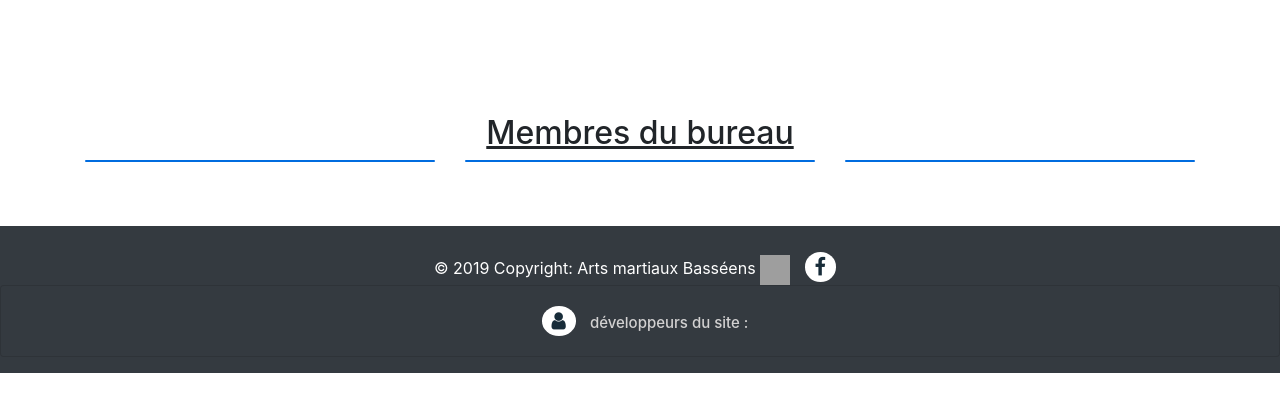
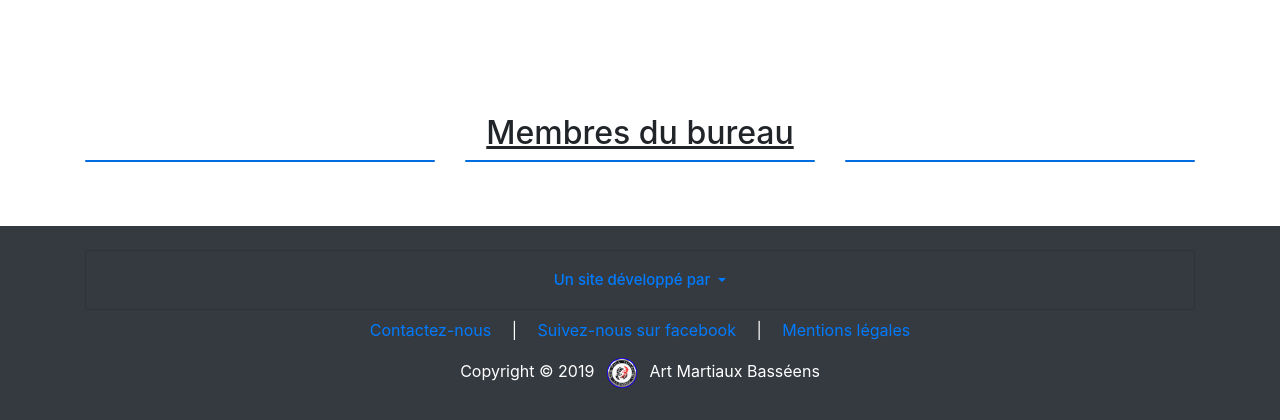
Before and after one commit to projetamb/projetamb, a Symfony app: template templates/club/club.html.twig in a window 1280 px wide. Shown: the part 1062-1482 px from the top of the page. Before the commit the page ends 1435 px from the top, so only its background shows below. Run offline with Twig, Linux system fonts and the light colour scheme; the template is opened without the code that fills it, so the values that code supplies are empty; some libraries are stand-ins or nearby versions; grey boxes are pictures that could not be loaded.

Commit message:
correction du footer

```diff
--- a/templates/_footer.html.twig
+++ b/templates/_footer.html.twig
@@ -1,77 +1,95 @@
-<footer class="page-footer font-small pt-12 bg-dark" id="myFooter">
-
-        <div class="footer-copyright text-center py-3">© 2019 Copyright: Arts martiaux Basséens
-         <img src="{{ asset('img/logo_rond_krav_version_final.jpg') }}" width="30" height="30" alt="logo">
-            <a href="https://fr-fr.facebook.com/artsmartiauxbasseens/" class="facebook" target="_blank"><span
-                    class="fa fa-facebook"></span></a>
+<footer class="bg-dark py-4 text-white">
+    <!-- Dev du site -->
+    <div class="container">
         <div class="card bg-dark">
-                <div class="card-body">
+            <div class="card-body text-center">
                 <h5 class="card-text">
-                        <span class="fa fa-user"></span>
-                        <a href="#menu" data-toggle="collapse">développeurs du site :</a>
+                    <a class="dropdown-toggle" href="#menu" data-toggle="collapse">Un site développé par </a>
                 </h5>
             </div>
-                <div id="menu" class="collapse">
-                    <div class="container">
-                        <div class="row">
-                            <div class="col-lg-2 col-md-4 mb-2">
+            <div id="menu" class="collapse text-center">
+                <div class="row offset-1">
+                    <!-- 1 - VINCENT ROBIN -->
+                    <div class="col-lg-2">
+                        <!-- photo dev -->
                         <img src="{{ asset('img/vincent.jpg') }}" width="50" height="50" class="rounded-circle"
-                                    alt="">
-                                <p>
-                                    <a>Vincent ROBIN</a></br>
-                                    <a class="btn btn-social-icon btn-linkedin">
+                             alt="vincent-robin">
+                        <!-- informations dev -->
+                        <div class="py-2">
+                            <!-- Nom/prénom -->
+                            <h6>Vincent Robin</h6>
+                            <!-- Lien(s) -->
                             <a href="https://www.linkedin.com/in/vincent-robin/" class="linkedin"
                                target="_blank"><span class="fa fa-linkedin"></span></a>
-                                    </a>
-                                </p>
                         </div>
-                            <div class="col-lg-3 col-md-4 mb-3">
+                    </div>
+                    <!-- 2 - LAURENT GAGNEUR -->
+                    <div class="col-lg-2">
+                        <!-- photo dev -->
                         <img src="{{ asset('img/laurent.jpg') }}" width="50" height="50" class="rounded-circle"
-                                    alt="">
-                                <p>
-                                    <a>Laurent GAGNEUR</a></br>
-                                    <a class="btn btn-social-icon btn-linkedin">
+                             alt="laurent-gagneur">
+                        <!-- informations dev -->
+                        <div class="py-2">
+                            <!-- Nom/prénom -->
+                            <h6>Laurent Gagneur</h6>
+                            <!-- Lien(s) -->
                             <a href="https://www.linkedin.com/in/laurent-gagneur/" class="linkedin"
                                target="_blank"><span class="fa fa-linkedin"></span></a>
-                                    </a>
-                                </p>
                         </div>
-                            <div class="col-lg-2 col-md-4 mb-2">
+                    </div>
+                    <!-- 3 - JEAN PERRAULT -->
+                    <div class="col-lg-2">
+                        <!-- photo dev -->
                         <img src="{{ asset('img/jean.jpg') }}" width="50" height="50" class="rounded-circle"
-                                    alt="">
-                                <p>
-                                    <a>Jean PERRAULT</a></br>
-                                    <a class="btn btn-social-icon btn-linkedin">
+                             alt="jean-perrault">
+                        <!-- informations dev -->
+                        <div class="py-2">
+                            <!-- Nom/prénom -->
+                            <h6>Jean Perrault</h6>
+                            <!-- Lien(s) -->
                             <a href="https://www.linkedin.com/in/jean-perrault/" class="linkedin"
                                target="_blank"><span class="fa fa-linkedin"></span></a>
-                                    </a>
-                                </p>
                         </div>
-                            <div class="col-lg-3 col-md-4 mb-3">
+                    </div>
+                    <!-- 4 - GEOFFREY MONIEZ -->
+                    <div class="col-lg-2">
+                        <!-- photo dev -->
                         <img src="{{ asset('img/geoffrey.jpg') }}" width="50" height="50" class="rounded-circle"
-                                    alt="">
-                                <p>
-                                    <a>Geoffrey MONIEZ</a></br>
-                                    <a class="btn btn-social-icon btn-linkedin">
+                             alt="geoffrey-moniez">
+                        <!-- informations dev -->
+                        <div class="py-2">
+                            <!-- Nom/prénom -->
+                            <h6>Geoffrey Moniez</h6>
+                            <!-- Lien(s) -->
                             <a href="https://www.linkedin.com/in/geoffrey-moniez/" class="linkedin"
                                target="_blank"><span class="fa fa-linkedin"></span></a>
-                                    </a>
-                                </p>
                         </div>
-                            <div class="col-lg-2 col-md-4 mb-2">
+                    </div>
+                    <!-- 5 - MELISANDE BARATTE -->
+                    <div class="col-lg-2">
+                        <!-- photo dev -->
                         <img src="{{ asset('img/melisande.jpg') }}" width="50" height="50" class="rounded-circle"
-                                    alt="">
-                                <p>
-                                    <a>Mélisande BARATTE</a></br>
-                                    <a class="btn btn-social-icon btn-linkedin">
+                             alt="melisande-baratte">
+                        <!-- informations dev -->
+                        <div class="py-2">
+                            <!-- Nom/prénom -->
+                            <h6>Mélisande Baratte</h6>
+                            <!-- Lien(s) -->
                             <a href="https://www.linkedin.com/in/melisande-baratte/" class="linkedin"
                                target="_blank"><span class="fa fa-linkedin"></span></a>
-                                    </a>
-                                </p>
                         </div>
                     </div>
                 </div>
             </div>
-            </div> <!-- Copyright -->
-
+        </div>
+    </div>
+    <!-- Copyright, mentions légales -->
+    <div class="container">
+        <div class="text-center my-2">
+            <a href="http://localhost:8000/#contactForm" class="px-3">Contactez-nous</a> | <a href="https://www.facebook.com/artsmartiauxbasseens/" target="_blank" class="px-3">Suivez-nous sur facebook</a> | <a href="#" class="px-3">Mentions légales</a>
+        </div>
+        <div class="col-12 py-2 text-center">
+            Copyright &copy; 2019 <img src="{{ asset('img/logo.png') }}" style="height: 30px; width: 30px;" class="mx-2"> Art Martiaux Basséens
+        </div>
+    </div>
 </footer>
```
Lines whose indentation alone changed are shown as unchanged.
